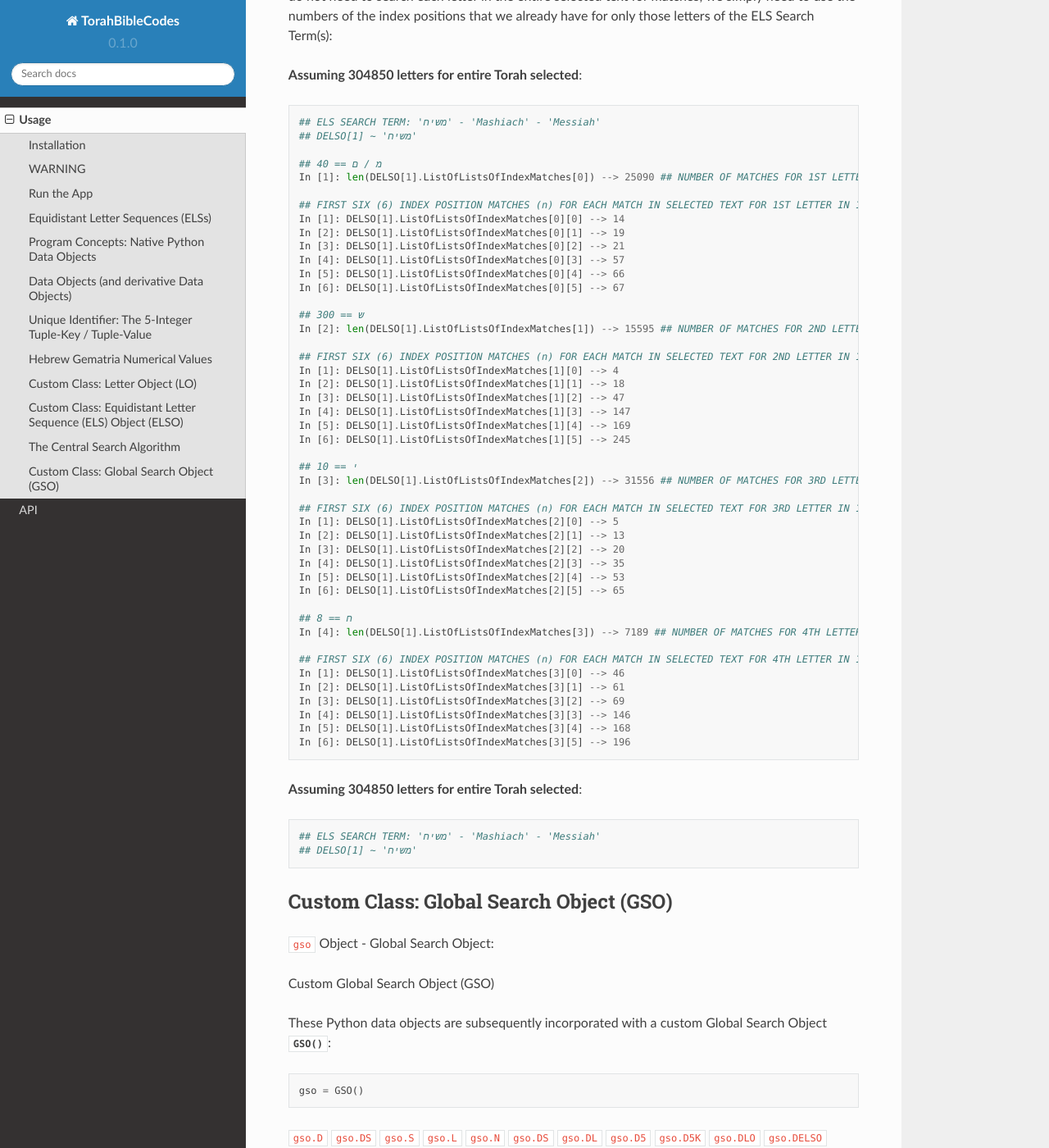
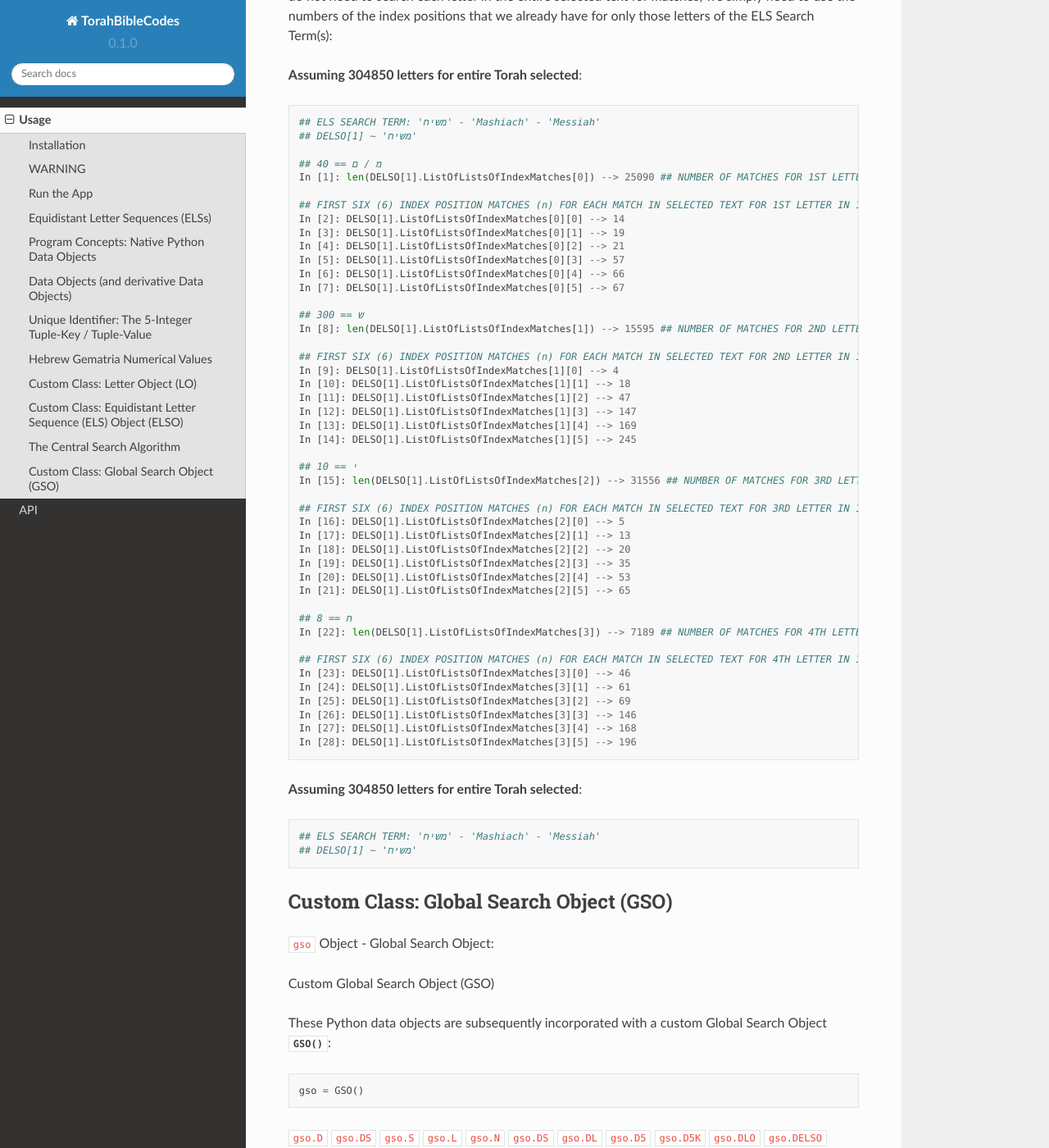
Before and after one commit to TorahBibleCodes/TorahBibleCodes_Sphinx, a Sphinx documentation site: the page built from docs/source/usage.rst, in a window 1280 px wide and 1400 px high, scrolled down 14314 px. Shown: the whole window at 82% size. Built offline with Sphinx 7.4.7 and the Read the Docs theme 2.0.0, drawn with Linux system fonts in a browser that asks for light colours.

Commit message:
Update usage.rst

```diff
--- a/docs/source/usage.rst
+++ b/docs/source/usage.rst
@@ -648,45 +648,45 @@ Since we have all the letter position index numbers *n* for each letter in every
    In [1]: len(DELSO[1].ListOfListsOfIndexMatches[0]) --> 25090 ## NUMBER OF MATCHES FOR 1ST LETTER IN 1ST ELS SEARCH TERM
 
    ## FIRST SIX (6) INDEX POSITION MATCHES (n) FOR EACH MATCH IN SELECTED TEXT FOR 1ST LETTER IN 1ST ELS TERM
-   In [1]: DELSO[1].ListOfListsOfIndexMatches[0][0] --> 14
-   In [2]: DELSO[1].ListOfListsOfIndexMatches[0][1] --> 19
-   In [3]: DELSO[1].ListOfListsOfIndexMatches[0][2] --> 21
-   In [4]: DELSO[1].ListOfListsOfIndexMatches[0][3] --> 57
-   In [5]: DELSO[1].ListOfListsOfIndexMatches[0][4] --> 66
-   In [6]: DELSO[1].ListOfListsOfIndexMatches[0][5] --> 67
+   In [2]: DELSO[1].ListOfListsOfIndexMatches[0][0] --> 14
+   In [3]: DELSO[1].ListOfListsOfIndexMatches[0][1] --> 19
+   In [4]: DELSO[1].ListOfListsOfIndexMatches[0][2] --> 21
+   In [5]: DELSO[1].ListOfListsOfIndexMatches[0][3] --> 57
+   In [6]: DELSO[1].ListOfListsOfIndexMatches[0][4] --> 66
+   In [7]: DELSO[1].ListOfListsOfIndexMatches[0][5] --> 67
 
    ## 300 == ש
-   In [2]: len(DELSO[1].ListOfListsOfIndexMatches[1]) --> 15595 ## NUMBER OF MATCHES FOR 2ND LETTER IN 1ST ELS SEARCH TERM
+   In [8]: len(DELSO[1].ListOfListsOfIndexMatches[1]) --> 15595 ## NUMBER OF MATCHES FOR 2ND LETTER IN 1ST ELS SEARCH TERM
 
    ## FIRST SIX (6) INDEX POSITION MATCHES (n) FOR EACH MATCH IN SELECTED TEXT FOR 2ND LETTER IN 1ST ELS TERM
-   In [1]: DELSO[1].ListOfListsOfIndexMatches[1][0] --> 4
-   In [2]: DELSO[1].ListOfListsOfIndexMatches[1][1] --> 18
-   In [3]: DELSO[1].ListOfListsOfIndexMatches[1][2] --> 47
-   In [4]: DELSO[1].ListOfListsOfIndexMatches[1][3] --> 147
-   In [5]: DELSO[1].ListOfListsOfIndexMatches[1][4] --> 169
-   In [6]: DELSO[1].ListOfListsOfIndexMatches[1][5] --> 245
+   In [9]: DELSO[1].ListOfListsOfIndexMatches[1][0] --> 4
+   In [10]: DELSO[1].ListOfListsOfIndexMatches[1][1] --> 18
+   In [11]: DELSO[1].ListOfListsOfIndexMatches[1][2] --> 47
+   In [12]: DELSO[1].ListOfListsOfIndexMatches[1][3] --> 147
+   In [13]: DELSO[1].ListOfListsOfIndexMatches[1][4] --> 169
+   In [14]: DELSO[1].ListOfListsOfIndexMatches[1][5] --> 245
 
    ## 10 == י
-   In [3]: len(DELSO[1].ListOfListsOfIndexMatches[2]) --> 31556 ## NUMBER OF MATCHES FOR 3RD LETTER IN 1ST ELS SEARCH TERM
+   In [15]: len(DELSO[1].ListOfListsOfIndexMatches[2]) --> 31556 ## NUMBER OF MATCHES FOR 3RD LETTER IN 1ST ELS SEARCH TERM
 
    ## FIRST SIX (6) INDEX POSITION MATCHES (n) FOR EACH MATCH IN SELECTED TEXT FOR 3RD LETTER IN 1ST ELS TERM
-   In [1]: DELSO[1].ListOfListsOfIndexMatches[2][0] --> 5
-   In [2]: DELSO[1].ListOfListsOfIndexMatches[2][1] --> 13
-   In [3]: DELSO[1].ListOfListsOfIndexMatches[2][2] --> 20
-   In [4]: DELSO[1].ListOfListsOfIndexMatches[2][3] --> 35
-   In [5]: DELSO[1].ListOfListsOfIndexMatches[2][4] --> 53
-   In [6]: DELSO[1].ListOfListsOfIndexMatches[2][5] --> 65
+   In [16]: DELSO[1].ListOfListsOfIndexMatches[2][0] --> 5
+   In [17]: DELSO[1].ListOfListsOfIndexMatches[2][1] --> 13
+   In [18]: DELSO[1].ListOfListsOfIndexMatches[2][2] --> 20
+   In [19]: DELSO[1].ListOfListsOfIndexMatches[2][3] --> 35
+   In [20]: DELSO[1].ListOfListsOfIndexMatches[2][4] --> 53
+   In [21]: DELSO[1].ListOfListsOfIndexMatches[2][5] --> 65
 
    ## 8 == ח
-   In [4]: len(DELSO[1].ListOfListsOfIndexMatches[3]) --> 7189 ## NUMBER OF MATCHES FOR 4TH LETTER IN 1ST ELS SEARCH TERM
+   In [22]: len(DELSO[1].ListOfListsOfIndexMatches[3]) --> 7189 ## NUMBER OF MATCHES FOR 4TH LETTER IN 1ST ELS SEARCH TERM
 
    ## FIRST SIX (6) INDEX POSITION MATCHES (n) FOR EACH MATCH IN SELECTED TEXT FOR 4TH LETTER IN 1ST ELS TERM
-   In [1]: DELSO[1].ListOfListsOfIndexMatches[3][0] --> 46
-   In [2]: DELSO[1].ListOfListsOfIndexMatches[3][1] --> 61
-   In [3]: DELSO[1].ListOfListsOfIndexMatches[3][2] --> 69
-   In [4]: DELSO[1].ListOfListsOfIndexMatches[3][3] --> 146
-   In [5]: DELSO[1].ListOfListsOfIndexMatches[3][4] --> 168
-   In [6]: DELSO[1].ListOfListsOfIndexMatches[3][5] --> 196
+   In [23]: DELSO[1].ListOfListsOfIndexMatches[3][0] --> 46
+   In [24]: DELSO[1].ListOfListsOfIndexMatches[3][1] --> 61
+   In [25]: DELSO[1].ListOfListsOfIndexMatches[3][2] --> 69
+   In [26]: DELSO[1].ListOfListsOfIndexMatches[3][3] --> 146
+   In [27]: DELSO[1].ListOfListsOfIndexMatches[3][4] --> 168
+   In [28]: DELSO[1].ListOfListsOfIndexMatches[3][5] --> 196
 
 
 
```
